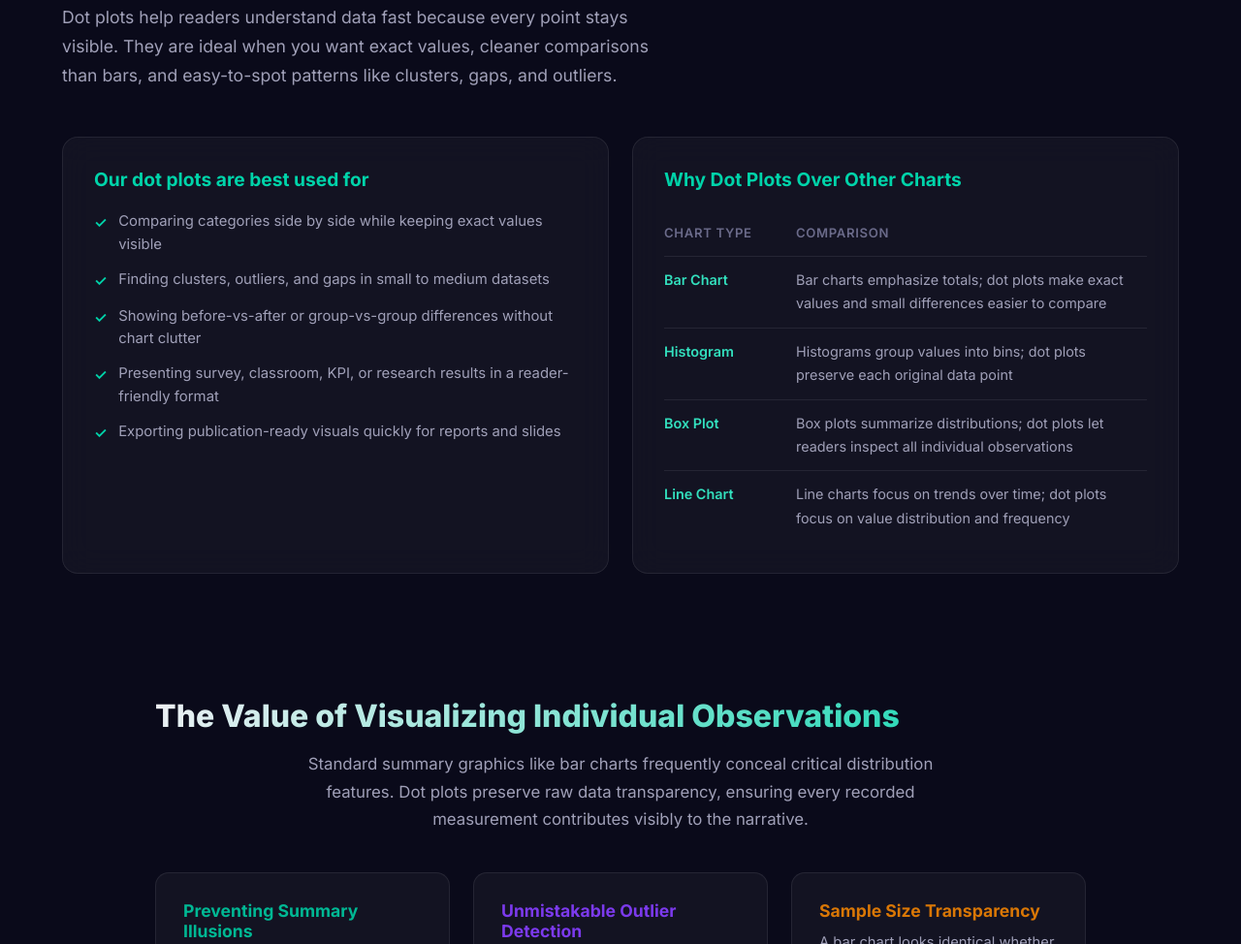
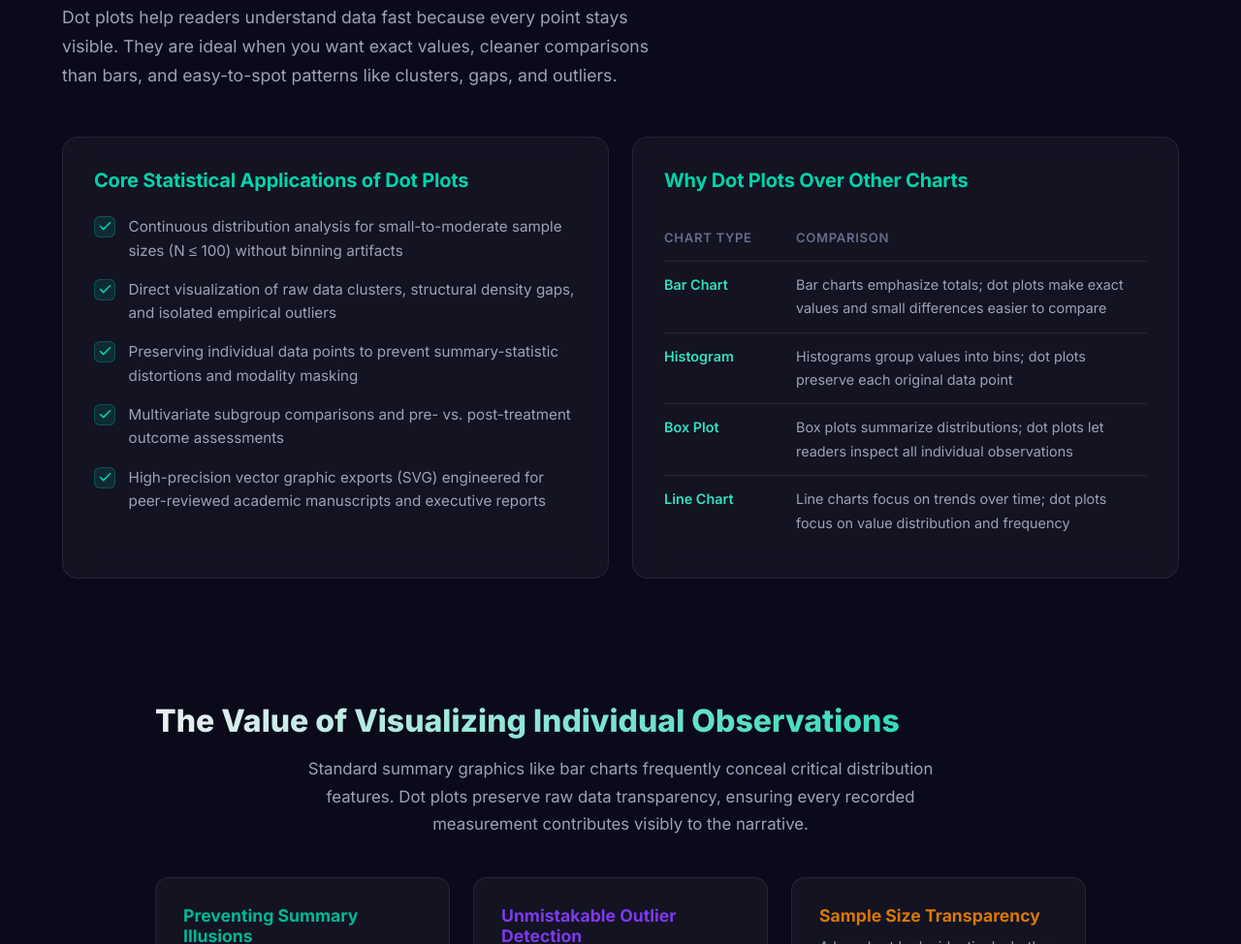
Before and after one commit to genuinewords/dotplot, an Astro site: page / in a window 1280 px wide. Shown: the part 5751-6725 px from the top of the page at 97% size. Built offline with nearby package versions, Linux system fonts and the light colour scheme; Astro itself is replaced by a stand-in of ours; a web font is replaced by a local one.

Commit message:
cell fixed

```diff
--- a/src/i18n/translations/en.json
+++ b/src/i18n/translations/en.json
@@ -60,13 +60,13 @@
     "howStep3Desc": "Review real-time summary statistics (Mean, Median, Standard Deviation, and Frequency Table), then download your chart as a vector SVG or crisp PNG image.",
     "chartTitle": "Why Dot Plot Maker® dot plots are best used for clear comparisons",
     "chartSubtitle": "Dot plots help readers understand data fast because every point stays visible. They are ideal when you want exact values, cleaner comparisons than bars, and easy-to-spot patterns like clusters, gaps, and outliers.",
-    "chartWhen": "Our dot plots are best used for",
+    "chartWhen": "Core Statistical Applications of Dot Plots",
     "chartWhenItems": [
-      "Comparing categories side by side while keeping exact values visible",
-      "Finding clusters, outliers, and gaps in small to medium datasets",
-      "Showing before-vs-after or group-vs-group differences without chart clutter",
-      "Presenting survey, classroom, KPI, or research results in a reader-friendly format",
-      "Exporting publication-ready visuals quickly for reports and slides"
+      "Continuous distribution analysis for small-to-moderate sample sizes (N ≤ 100) without binning artifacts",
+      "Direct visualization of raw data clusters, structural density gaps, and isolated empirical outliers",
+      "Preserving individual data points to prevent summary-statistic distortions and modality masking",
+      "Multivariate subgroup comparisons and pre- vs. post-treatment outcome assessments",
+      "High-precision vector graphic exports (SVG) engineered for peer-reviewed academic manuscripts and executive reports"
     ],
     "chartVs": "Why Dot Plots Over Other Charts",
     "chartVsItems": [
--- a/theme/components/ChartSection.astro
+++ b/theme/components/ChartSection.astro
@@ -23,7 +23,11 @@ const vsItems: { chart: string; comparison: string }[] = trans.home?.chartVsItem
       <ul class="chart-list">
         {whenItems.map((item: string) => (
           <li class="chart-list-item">
-            <span class="check-icon">✓</span>
+            <span class="check-icon-wrap" aria-hidden="true">
+              <svg width="15" height="15" viewBox="0 0 24 24" fill="none" stroke="currentColor" stroke-width="2.5" stroke-linecap="round" stroke-linejoin="round">
+                <polyline points="20 6 9 17 4 12"></polyline>
+              </svg>
+            </span>
             <span>{item}</span>
           </li>
         ))}
@@ -62,10 +66,14 @@ const vsItems: { chart: string; comparison: string }[] = trans.home?.chartVsItem
     transform: none;
   }
   .chart-card-title {
-    font-size: 1.2rem;
+    font-size: 1.25rem;
     font-weight: 700;
-    margin-bottom: 1.25rem;
+    margin-bottom: 1.5rem;
     color: var(--color-primary);
+    display: flex;
+    align-items: center;
+    gap: 0.5rem;
+    letter-spacing: -0.01em;
   }
   .chart-list {
     list-style: none;
@@ -73,21 +81,28 @@ const vsItems: { chart: string; comparison: string }[] = trans.home?.chartVsItem
     margin: 0;
     display: flex;
     flex-direction: column;
-    gap: 0.75rem;
+    gap: 1rem;
   }
   .chart-list-item {
     display: flex;
     align-items: flex-start;
-    gap: 0.75rem;
+    gap: 0.85rem;
     color: var(--color-text-secondary);
-    font-size: 0.93rem;
+    font-size: 0.95rem;
     line-height: 1.6;
   }
-  .check-icon {
+  .check-icon-wrap {
+    display: inline-flex;
+    align-items: center;
+    justify-content: center;
+    width: 22px;
+    height: 22px;
+    border-radius: 6px;
+    background: rgba(0, 212, 170, 0.12);
+    border: 1px solid rgba(0, 212, 170, 0.25);
     color: var(--color-primary);
-    font-weight: 700;
     flex-shrink: 0;
-    margin-top: 2px;
+    margin-top: 1px;
   }
   .comparison-table {
     display: flex;
```
